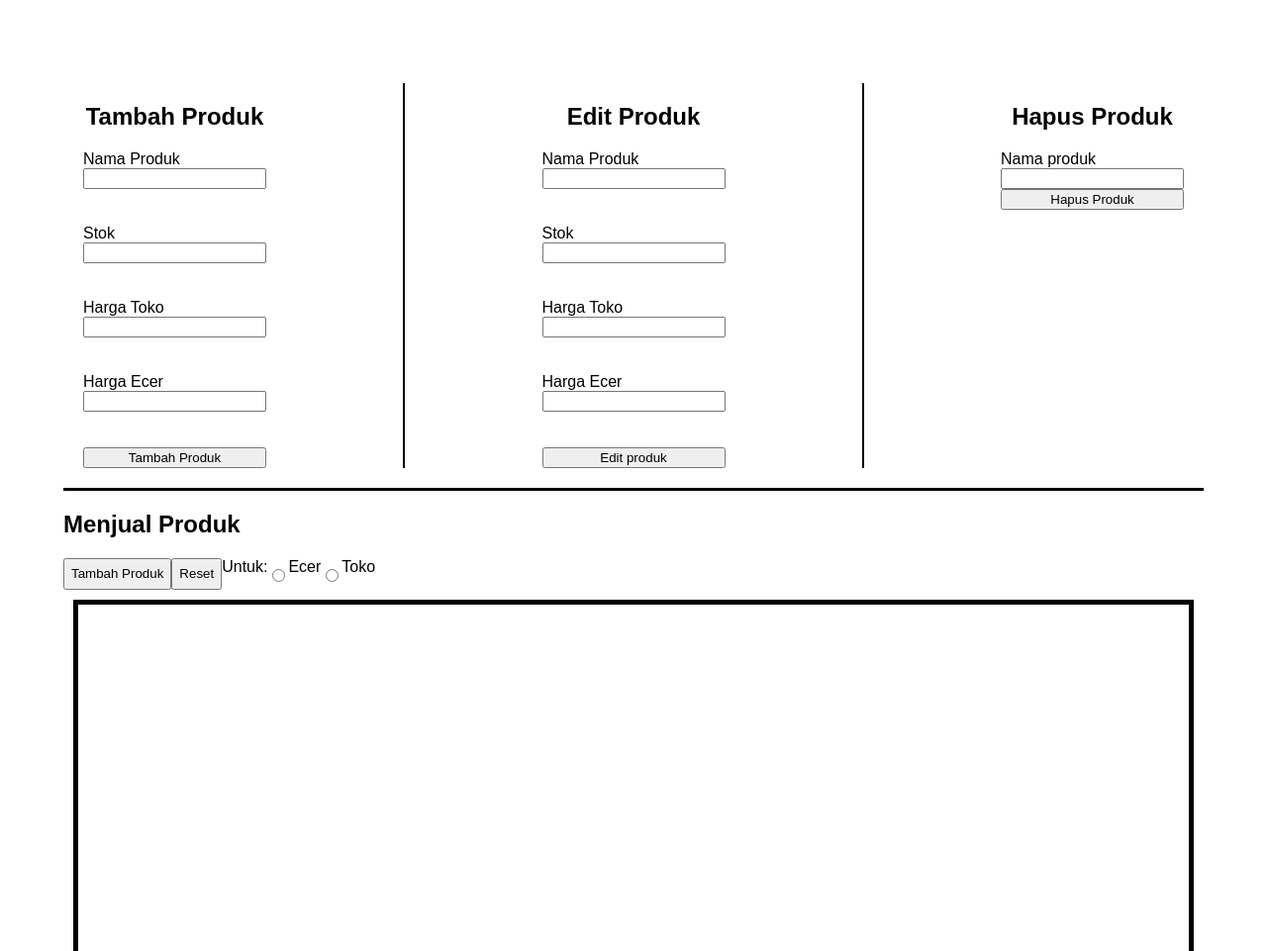
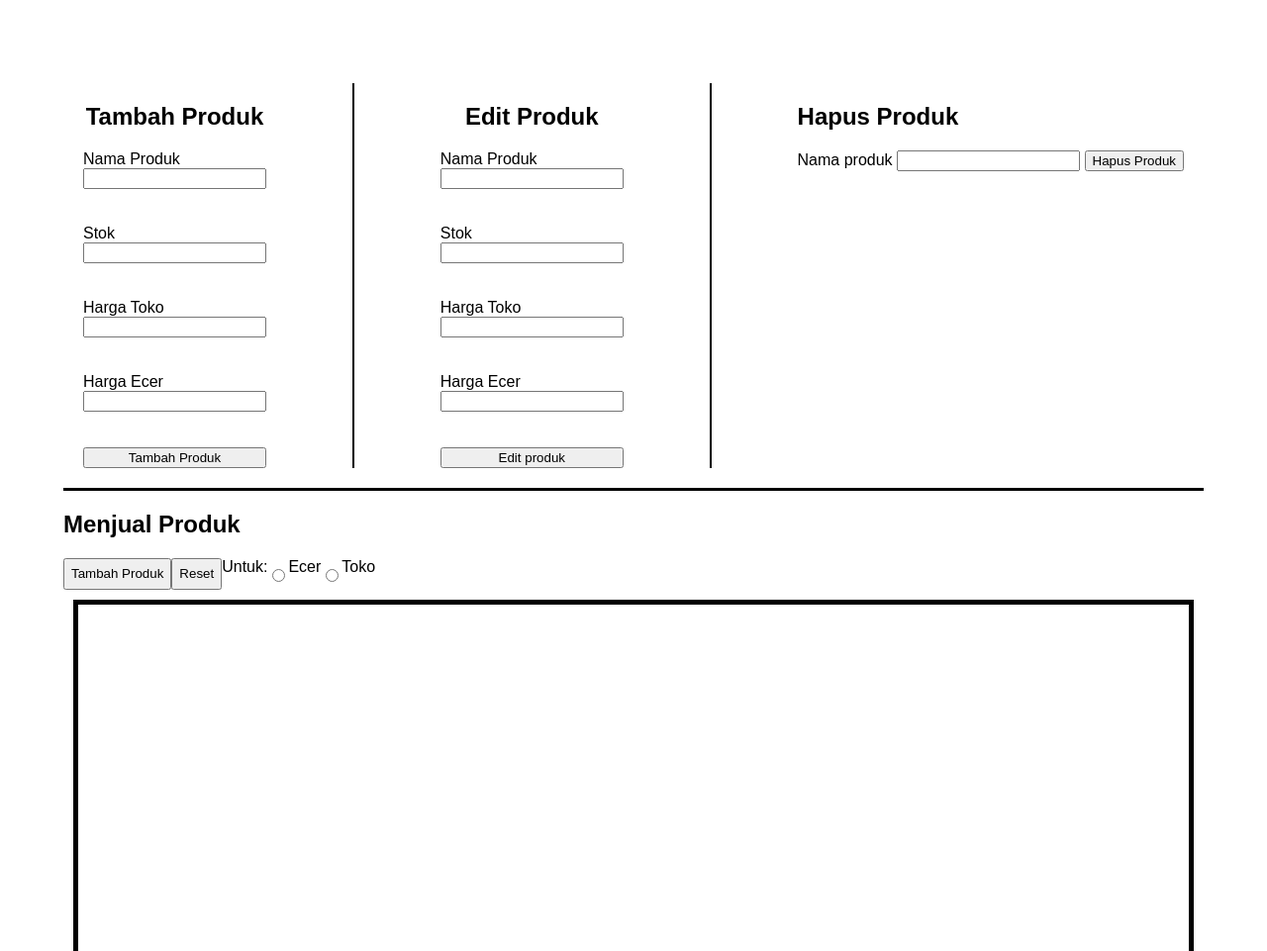
Before and after one commit to Falling10fruit/Random, a plain HTML site: page Assets/TokoProgram/index.html in a window 1280 px wide. Shown: the top 961 px of the page at 99% size. Drawn offline with Linux system fonts and the light colour scheme.

Commit message:
I want to start from scratch again

```diff
--- a/Assets/TokoProgram/index.css
+++ b/Assets/TokoProgram/index.css
@@ -38,11 +38,11 @@ table {
     border-left: solid 2px black;
 }
 
-.ProduktEdit {
+.ProdukEdit {
     Display: flex;
     flex-direction: column;
 }
 
-.ProduktEdit h2 {
+.ProdukEdit h2 {
     text-align: center;
 }
--- a/Assets/TokoProgram/index.html
+++ b/Assets/TokoProgram/index.html
@@ -7,7 +7,7 @@
     </head>
     <body>
         <div id="EditControl">
-            <div class="ProduktEdit">
+            <div class="ProdukEdit">
                 <h2>Tambah Produk</h2>
                 <label>Nama Produk</label>
                 <input type="text" id="NamaBaru">
@@ -34,7 +34,7 @@
 
             <div class="Divider"></div>
 
-            <div class="ProduktEdit">
+            <div class="ProdukEdit">
                 <h2>Edit Produk</h2>
                 <label>Nama Produk</label>
                 <input type="text" id="EditNama">
@@ -56,7 +56,7 @@
                 <label id="HargaEcerHilang" style="color: red"></label>
                 <br>
                 <br>
-                <button type="button" id="Kumpulkan">Edit produk</button>
+                <button type="button" id="Edit">Edit produk</button>
             </div>
 
             <div class="Divider"></div>
--- a/Assets/TokoProgram/index.js
+++ b/Assets/TokoProgram/index.js
@@ -50,6 +50,8 @@ Kumpulkan.addEventListener("click", function () {
     }
 });
 
+Edut
+
 Tambah.addEventListener("click", function () {
     var NewItem = Placeholder.cloneNode(true);
     NewItem.style.visibility = "visible";
```
